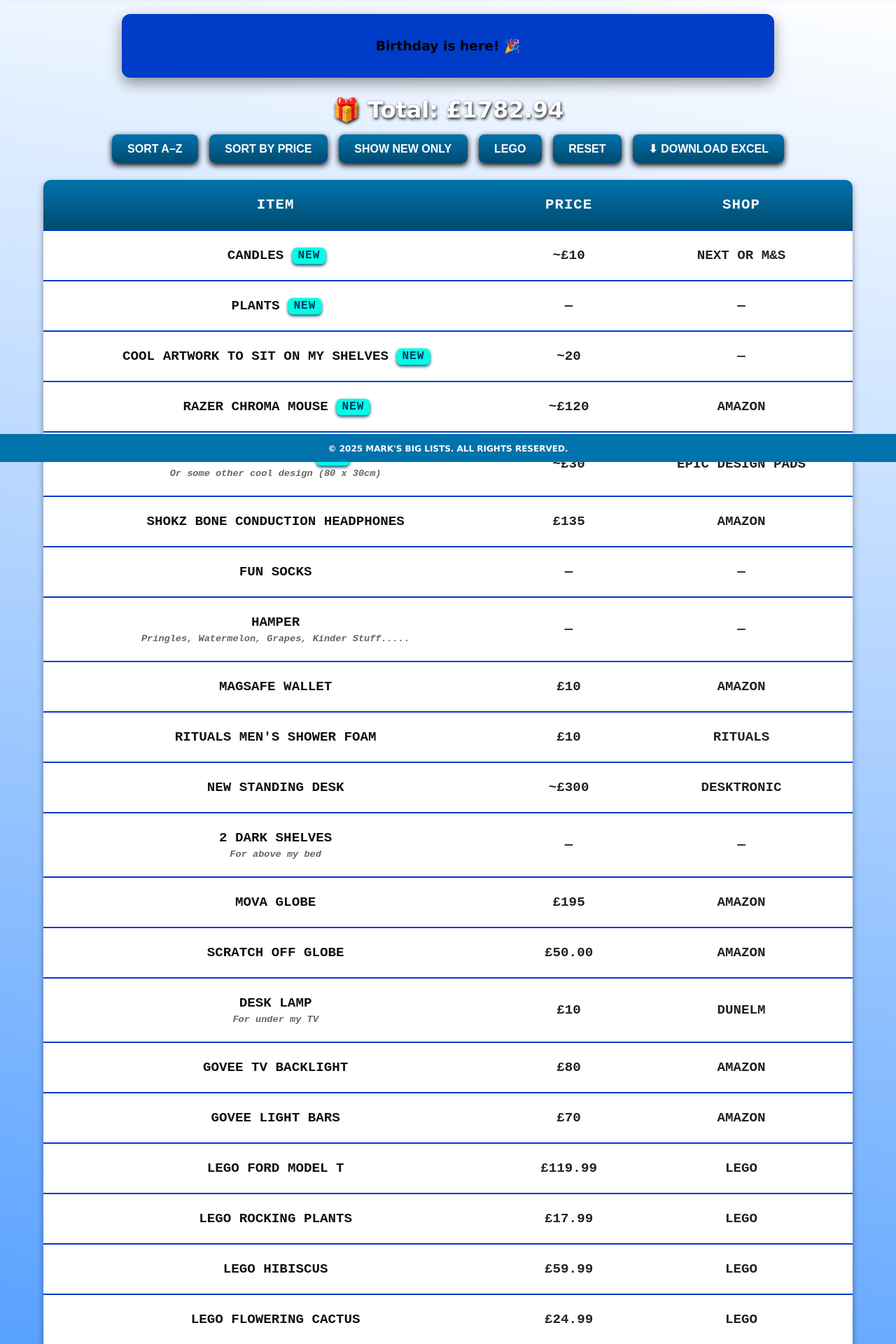
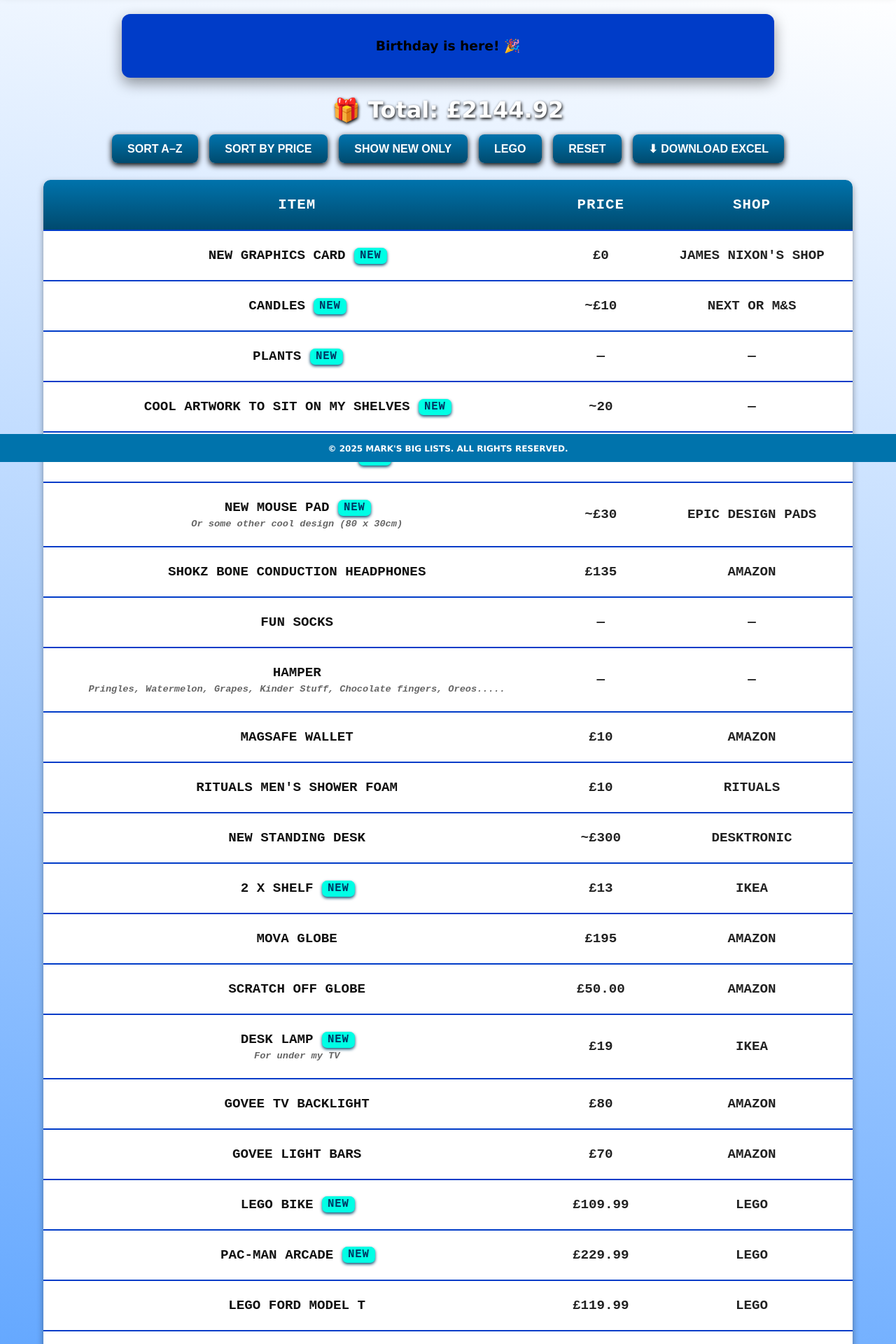
Before and after one commit to Markuff1/ChristmasList, a React (Vite) app: page / in a window 1280 px wide. Shown: the part 140-2060 px from the top of the page at 70% size. Built offline with nearby package versions, Linux system fonts and the light colour scheme.

Commit message:
New Items

```diff
--- a/package.json
+++ b/package.json
@@ -13,7 +13,8 @@
     "react": "^19.1.1",
     "react-dom": "^19.1.1",
     "react-router-dom": "^7.9.4",
-    "xlsx": "^0.18.5"
+    "xlsx": "^0.18.5",
+    "xlsx-js-style": "^1.2.0"
   },
   "devDependencies": {
     "@eslint/js": "^9.33.0",
--- a/src/pages/BirthdayList.tsx
+++ b/src/pages/BirthdayList.tsx
@@ -1,6 +1,6 @@
 import { useState } from "react";
 import Countdown from "../components/Countdown";
-import * as XLSX from "xlsx";
+import * as XLSX from "xlsx-js-style";
 
 interface Gift {
   name: string;
@@ -20,6 +20,12 @@
   );
 
   const gifts: Gift[] = [
+    {
+      name: "New Graphics Card",
+      price: "£0",
+      shop: "James Nixon's Shop",
+      isNew: true,
+    },
     {
       name: "Candles",
       price: "~£10",
@@ -62,7 +68,7 @@
     { name: "Fun socks" },
     {
       name: "Hamper",
-      description: "Pringles, Watermelon, Grapes, Kinder Stuff.....",
+      description: "Pringles, Watermelon, Grapes, Kinder Stuff, Chocolate fingers, Oreos.....",
     },
     {
       name: "Magsafe Wallet",
@@ -84,8 +90,12 @@
         "https://desktronic.co.uk/products/height-adjustable-desk-homepro",
     },
     {
-      name: "2 Dark Shelves",
-      description: "For above my bed",
+      name: "2 x Shelf",
+      price: "£13",
+      shop: "Ikea",
+      Weblink:
+        "https://www.ikea.com/gb/en/p/lack-wall-shelf-white-90282180/",
+      isNew: true,
     },
     {
       name: "MOVA Globe",
@@ -104,10 +114,11 @@
     {
       name: "Desk Lamp",
       description: "For under my TV",
-      price: "£10",
-      shop: "Dunelm",
+      price: "£19",
+      shop: "Ikea",
       Weblink:
-        "https://www.dunelm.com/category/lighting/table-and-desk-lamps",
+        "https://www.ikea.com/gb/en/p/-10096375",
+      isNew: true,
     },
     {
       name: "Govee TV Backlight",
@@ -122,6 +133,20 @@
       shop: "Amazon",
       Weblink:
         "https://www.amazon.co.uk/Govee-Backlight-Multiple-Placement-Assistant/dp/B0BX25BSD1",
+    },
+    {
+      name: "Lego Bike",
+      price: "£109.99",
+      shop: "Lego",
+      Weblink: "https://www.lego.com/en-gb/product/road-bike-11380",
+      isNew: true,
+    },
+    {
+      name: "PAC-MAN Arcade",
+      price: "£229.99",
+      shop: "Lego",
+      Weblink: "https://www.lego.com/en-gb/product/pac-man-arcade-10323",
+      isNew: true,
     },
     {
       name: "Lego Ford Model T",
@@ -198,25 +223,155 @@
   });
 
 const downloadExcel = () => {
-    const exportData = displayedGifts.map((gift) => ({
-      Name: gift.name,
-      Description: gift.description || "",
-      Price: gift.price || "",
-      Shop: gift.shop || "",
-      Link: gift.Weblink || "",
-    }));
-
-    const worksheet = XLSX.utils.json_to_sheet(exportData);
-
-    worksheet["!cols"] = [
-      { wch: 30 },
-      { wch: 40 },
-      { wch: 15 },
-      { wch: 20 },
-      { wch: 50 },
+  const data = [
+    ["Mark's List"],
+    [
+      "#",
+      "Name",
+      "Description",
+      "New item?",
+      "Price",
+      "Shop",
+    ],
   ];
 
+  displayedGifts.forEach((gift, index) => {
+    data.push([
+      index + 1,
+      gift.name || "",
+      gift.description || "",
+      gift.isNew ? "Yes" : "",
+      gift.price || "",
+      gift.shop || "",
+    ]);
+  });
+
+  const worksheet = XLSX.utils.aoa_to_sheet(data);
+
+  // Merge title row
+  worksheet["!merges"] = [
+    {
+      s: { r: 0, c: 0 },
+      e: { r: 0, c: 5 },
+    },
+  ];
+
+  // Column widths
+  worksheet["!cols"] = [
+    { wch: 6 },   // #
+    { wch: 30 },  // Name
+    { wch: 45 },  // Description
+    { wch: 15 },  // New item
+    { wch: 12 },  // Price
+    { wch: 25 },  // Shop
+  ];
+
+  // Row heights
+  worksheet["!rows"] = [
+    { hpt: 35 }, // Title
+    { hpt: 25 }, // Headers
+    ...displayedGifts.map(() => ({ hpt: 40 })),
+  ];
+
+  // ===== TITLE =====
+  worksheet["A1"].s = {
+    font: {
+      bold: true,
+      sz: 22,
+    },
+    alignment: {
+      horizontal: "center",
+      vertical: "center",
+    },
+    fill: {
+      fgColor: { rgb: "89A9D6" },
+    },
+  };
+
+  // ===== HEADER STYLING =====
+  const headerCells = [
+    "A2",
+    "B2",
+    "C2",
+    "D2",
+    "E2",
+    "F2",
+  ];
+
+  headerCells.forEach((cell) => {
+    worksheet[cell].s = {
+      font: {
+        bold: true,
+        sz: 12,
+      },
+      alignment: {
+        horizontal: "center",
+        vertical: "center",
+      },
+      fill: {
+        fgColor: { rgb: "B8C9E3" },
+      },
+      border: {
+        top: {
+          style: "thin",
+          color: { rgb: "CCCCCC" },
+        },
+        bottom: {
+          style: "thin",
+          color: { rgb: "CCCCCC" },
+        },
+      },
+    };
+  });
+
+  // ===== DATA ROWS =====
+  for (let row = 3; row <= displayedGifts.length + 2; row++) {
+    ["A", "B", "C", "D", "E", "F"].forEach((col) => {
+      const cell = worksheet[`${col}${row}`];
+
+      if (!cell) return;
+
+      cell.s = {
+        alignment: {
+          horizontal: "center",
+          vertical: "center",
+          wrapText: true,
+        },
+        font: {
+          sz: 11,
+        },
+        border: {
+          bottom: {
+            style: "thin",
+            color: { rgb: "E5E5E5" },
+          },
+        },
+      };
+    });
+
+    // Description column styling
+    worksheet[`C${row}`].s = {
+      alignment: {
+        horizontal: "center",
+        vertical: "center",
+        wrapText: true,
+      },
+      font: {
+        sz: 10,
+        italic: true,
+        color: { rgb: "666666" },
+      },
+      border: {
+        bottom: {
+          style: "thin",
+          color: { rgb: "E5E5E5" },
+        },
+      },
+    };
+  }
+
   const workbook = XLSX.utils.book_new();
+
   XLSX.utils.book_append_sheet(
     workbook,
     worksheet,
```
Also changed, not shown: 1 other file (tests, documents, lock files or other folders). Lines whose indentation alone changed are shown as unchanged.
